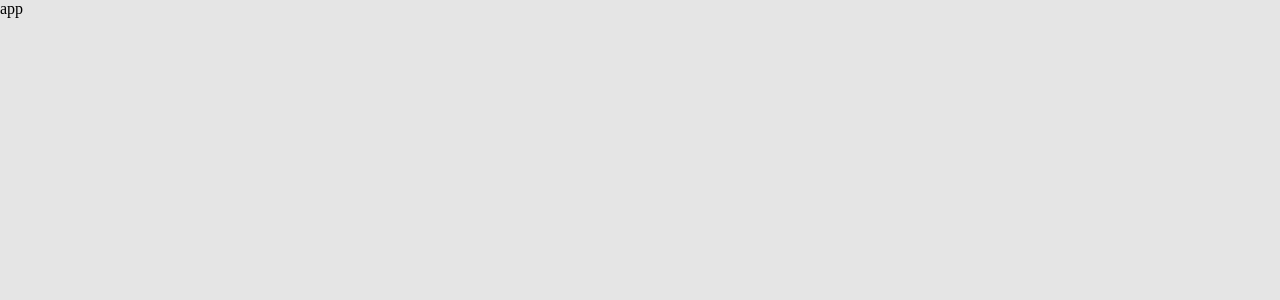
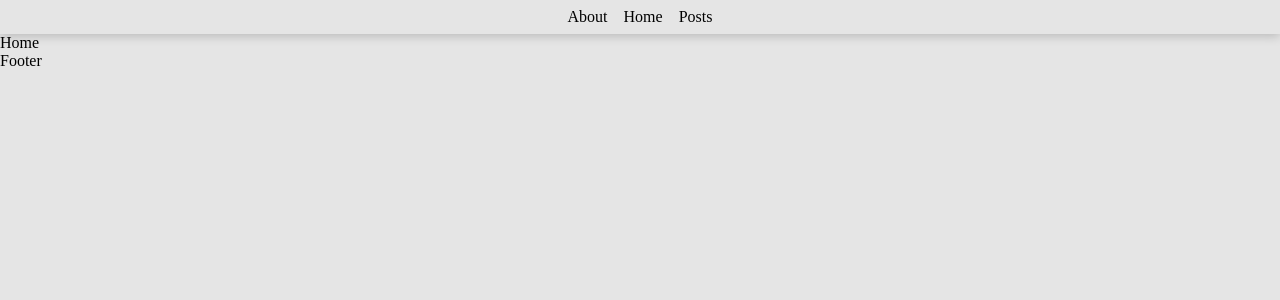
Before and after one commit to gianluca-milesi/react-router, a React (Vite) app: page / in a window 1280 px wide. Shown: the top 300 px of the page. Built offline with nearby package versions, Linux system fonts and the light colour scheme.

Commit message:
ADD: routes to Home, About and PostsList components. Created DefaultLayout and Navbar components

```diff
--- a/src/App.jsx
+++ b/src/App.jsx
@@ -1,10 +1,25 @@
 import { BrowserRouter, Route, Routes } from "react-router-dom"
+//Pages
+import Home from "./pages/Home/Home.jsx"
+import About from "./pages/About/About.jsx"
+import PostsList from "./pages/PostsList/PostsList.jsx"
+//Layouts
+import DefaultLayout from "./layouts/DefaultLayout/DefaultLayout.jsx"
+
 
 function App() {
 
   return (
     <>
-      <div>app</div>
+      <BrowserRouter>
+        <Routes>
+          <Route element={<DefaultLayout />}>
+            <Route path="/" element={<Home />}></Route>
+            <Route path="/about" element={<About />}></Route>
+            <Route path="/posts-list" element={<PostsList />}></Route>
+          </Route>
+        </Routes>
+      </BrowserRouter >
     </>
   )
 }
--- /dev/null
+++ b/src/layouts/DefaultLayout/DefaultLayout.jsx
@@ -0,0 +1,16 @@
+import { Outlet } from "react-router-dom"
+import style from "./DefaultLayout.module.css"
+import Header from "../Header/Header.jsx"
+import Footer from "../Footer/Footer.jsx"
+
+function DefaultLayout() {
+    return (
+        <>
+            <Header />
+            <Outlet />
+            <Footer />
+        </>
+    )
+}
+
+export default DefaultLayout
--- a/src/layouts/Header/Header.jsx
+++ b/src/layouts/Header/Header.jsx
@@ -1,8 +1,11 @@
 import style from "./Header.module.css"
+import Navbar from "../Navbar/Navbar.jsx"
 
 function Header() {
     return (
-        <header>header</header>
+        <header>
+            <Navbar />
+        </header>
     )
 }
 
--- a/src/layouts/Header/Header.module.css
+++ b/src/layouts/Header/Header.module.css
@@ -0,0 +1,4 @@
+header {
+    padding: 0.5rem;
+    box-shadow: 0 2px 10px rgba(0, 0, 0, 0.2);
+}
--- /dev/null
+++ b/src/layouts/Navbar/Navbar.jsx
@@ -0,0 +1,18 @@
+import style from "./Navbar.module.css"
+import { NavLink } from "react-router-dom"
+
+function Navbar() {
+    return (
+        <>
+            <nav className={style.navbar}>
+                <ul className={style.main_menu}>
+                    <li><NavLink to="/">About</NavLink></li>
+                    <li><NavLink to="/">Home</NavLink></li>
+                    <li><NavLink to="/">Posts</NavLink></li>
+                </ul>
+            </nav >
+        </>
+    )
+}
+
+export default Navbar
--- /dev/null
+++ b/src/layouts/Navbar/Navbar.module.css
@@ -0,0 +1,15 @@
+.navbar {
+    display: flex;
+    justify-content: center;
+}
+
+.main_menu{
+    display: flex;
+    align-items: center;
+    justify-content: center;
+    gap: 1rem;
+}
+
+.active {
+    color: white;
+}
--- a/src/pages/PostsList/PostsList.jsx
+++ b/src/pages/PostsList/PostsList.jsx
@@ -7,3 +7,5 @@ function PostsList(){
         </>
     )
 }
+
+export default PostsList
```
Also changed, not shown: src/layouts/DefaultLayout/DefaultLayout.module.css (added).
